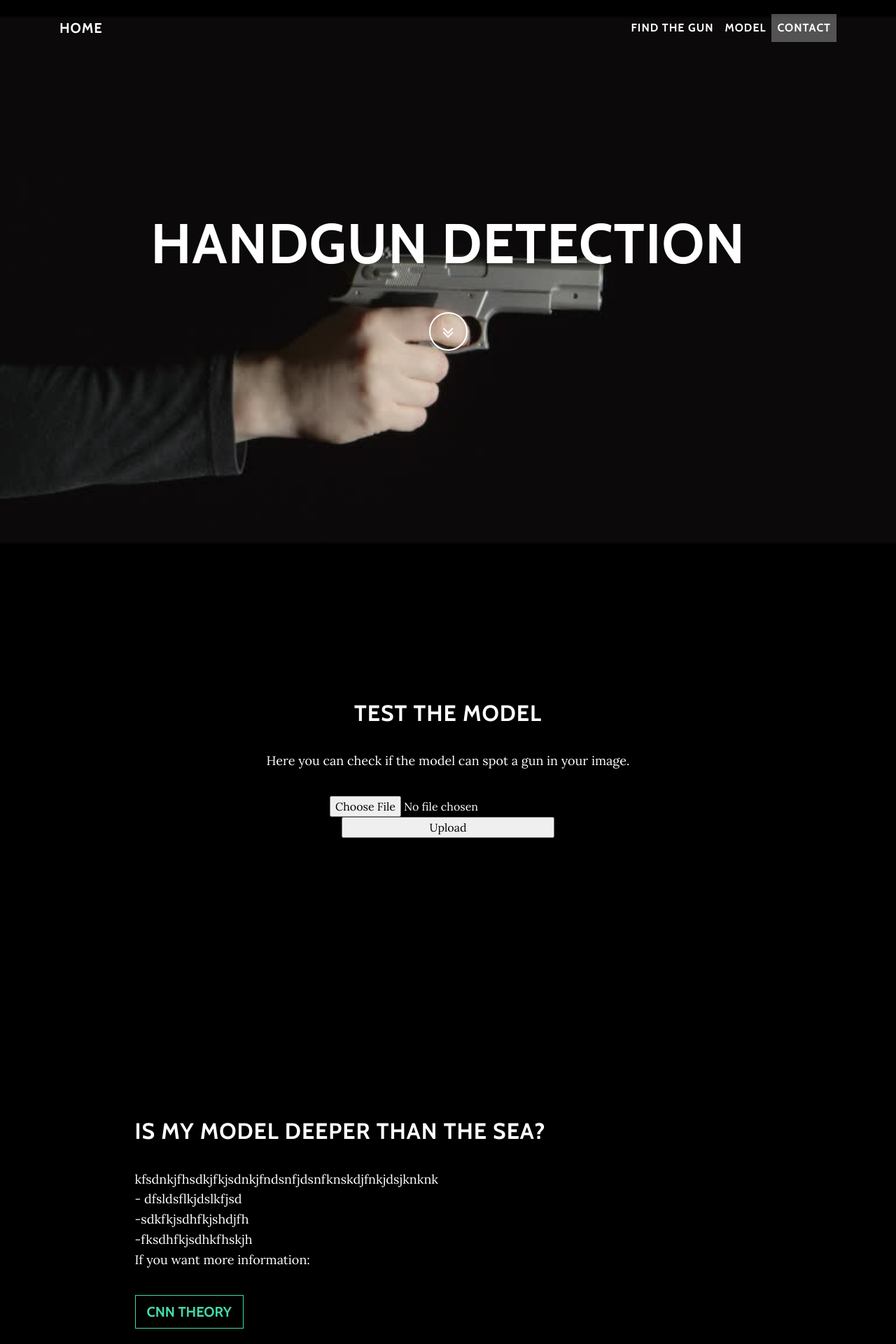
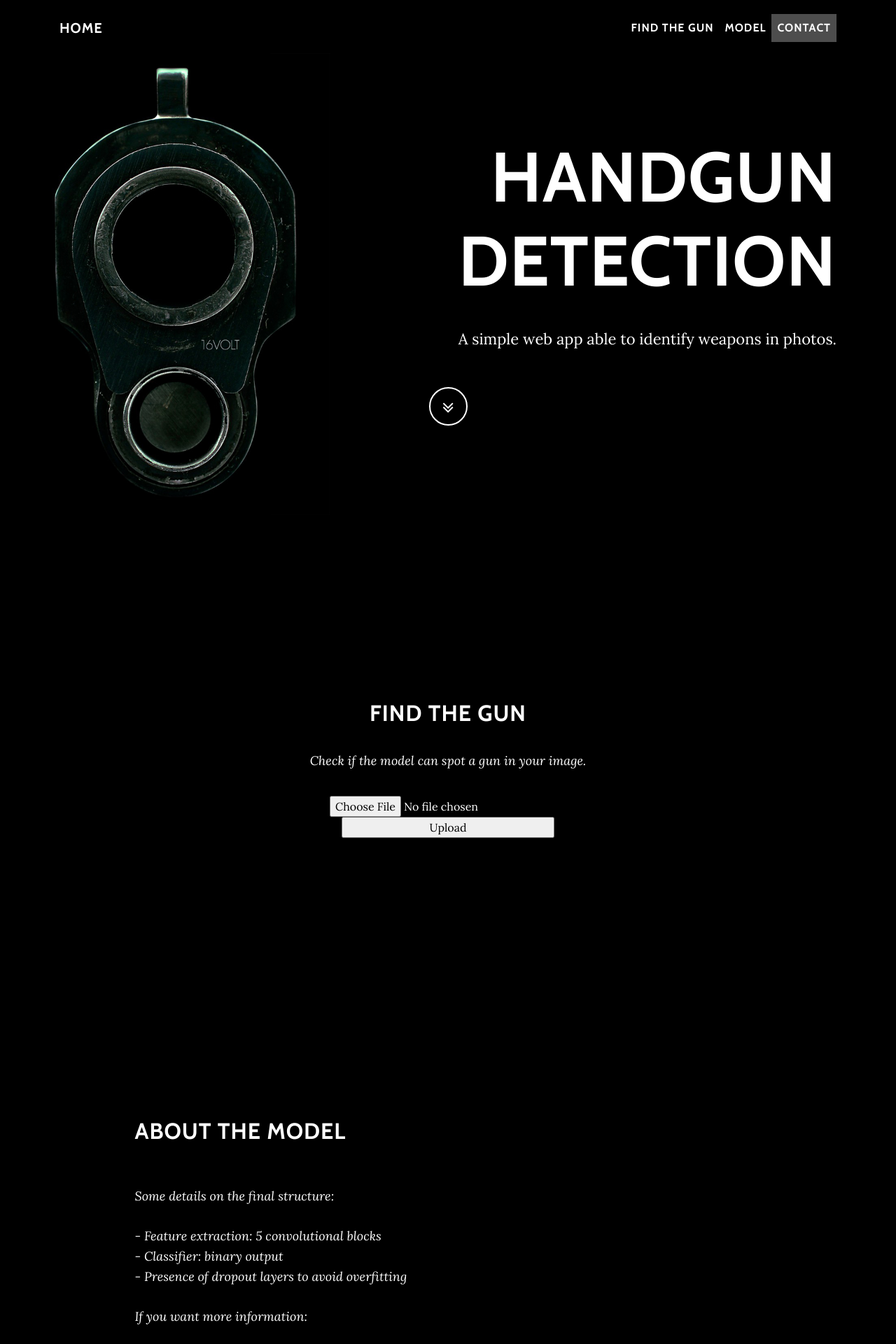
Before and after one commit to alexfogliiseppe/tdi_capstone, a Flask app: page / in a window 1280 px wide. Shown: the top 1920 px of the page at 70% size. Run offline with Flask 2, Linux system fonts and the light colour scheme; some libraries are stand-ins or nearby versions.

Commit message:
last day 206

```diff
--- a/myapp.py
+++ b/myapp.py
@@ -49,7 +49,7 @@
         if predictions[0][0] < 0.6:
             pred = "NO GUN"
             color = "white"
-            image = "static/img/tenor.gif"
+            image = "static/img/chuck.gif"
         else:
             pred = "GUN"
             color = "red"
--- a/static/css/grayscale.css
+++ b/static/css/grayscale.css
@@ -124,7 +124,7 @@
   padding: 200px 0;
   text-align: center;
   color: white;
-  background-image:url("../img/bg5.jpg");
+  background-image:url("../img/bg4.jpg");
   no-repeat bottom center scroll;
   background-color: black;
   -webkit-background-size: cover;
@@ -157,7 +157,7 @@
     padding: 0;
   }
   .masthead .intro-body .brand-heading {
-    font-size: 80px;
+    font-size: 100px;
   }
   .masthead .intro-body .intro-text {
     font-size: 22px;
--- a/templates/index.html
+++ b/templates/index.html
@@ -55,8 +55,8 @@
         <div class="container">
           <div class="row">
             <div class="col-lg-12 mx-auto">
-              <h1 class="brand-heading">Handgun detection</h1>
-              <!-- <p class="intro-text" align="left">A simple CNN model able to detect weapons in photos.</p> -->
+              <h1 class="brand-heading" align="right">Handgun <br>detection</h1>
+              <p class="intro-text" align="right">A simple web app able to identify weapons in photos.</p>
               <a href="#about" class="btn btn-circle js-scroll-trigger">
                 <i class="fa fa-angle-double-down animated"></i>
               </a>
@@ -71,8 +71,8 @@
       <div class="container">
         <div class="row">
           <div class="col-lg-8 mx-auto">
-            <h2>Test the model</h2>
-            <p>Here you can check if the model can spot a gun in your image.</p>
+            <h2>Find the gun</h2>
+            <p><i>Check if the model can spot a gun in your image.</i></p>
             <div class="col-lg-8 mx-auto">
               <form id="upload-form" action={{url_for('upload_file')}} method="POST" enctype="multipart/form-data">
                 <input type="file" name="image" accept="image/*">
@@ -88,12 +88,15 @@
     <section id="download" class="content-section">
       <div class="container">
         <div class="col-lg-10 mx-auto">
-          <h2>Is my model deeper than the sea?</h2>
-          <p>kfsdnkjfhsdkjfkjsdnkjfndsnfjdsnfknskdjfnkjdsjknknk
-            <br>- dfsldsflkjdslkfjsd
-            <br>-sdkfkjsdhfkjshdjfh
-            <br>-fksdhfkjsdhkfhskjh
-            <br>If you want more information:</p>
+          <h2>About the model</h2>
+          <br>
+          <p><i>Some details on the final structure:
+            <br>
+            <br>- Feature extraction: 5 convolutional blocks
+            <br>- Classifier: binary output
+            <br>- Presence of dropout layers to avoid overfitting
+            <br>
+            <br>If you want more information:</i></p>
           <a href="https://en.wikipedia.org/wiki/Convolutional_neural_network" class="btn btn-default btn-lg">CNN theory</a>
         </div>
       </div>
@@ -105,7 +108,7 @@
         <div class="row">
           <div class="col-lg-8 mx-auto">
             <h2>Contact me</h2>
-            <p>Feel free to contact me at the following websites!</p>
+            <p><i>Feel free to contact me at the following websites!</i></p>
             <ul class="list-inline banner-social-buttons">
               <li class="list-inline-item">
                 <a href="https://www.linkedin.com/in/alexfogliiseppe/" class="btn btn-default btn-lg">
@@ -137,7 +140,7 @@
     <!-- Footer -->
     <footer>
       <div class="container text-center">
-        <p>Alex Fogli Iseppe - Capstone Project at The Data Incubator Reply</p>
+        <p><i>Alex Fogli Iseppe - Capstone Project at The Data Incubator Reply</i></p>
       </div>
     </footer>
 
@@ -148,8 +151,6 @@
     <!-- Plugin JavaScript -->
     <script src="{{url_for('static', filename="vendor/jquery-easing/jquery.easing.min.js")}}"></script>
 
-    <!-- Google Maps API Key - Use your own API key to enable the map feature. More information on the Google Maps API can be found at https://developers.google.com/maps/ -->
-    <script src="https://maps.googleapis.com/maps/api/js?key=AIzaSyCRngKslUGJTlibkQ3FkfTxj3Xss1UlZDA&sensor=false"></script>
 
     <!-- Custom scripts for this template -->
     <script src="{{url_for('static', filename="js/grayscale.min.js")}}"></script>
```
Also changed, not shown: templates/index2.html (+6 -9 lines).
